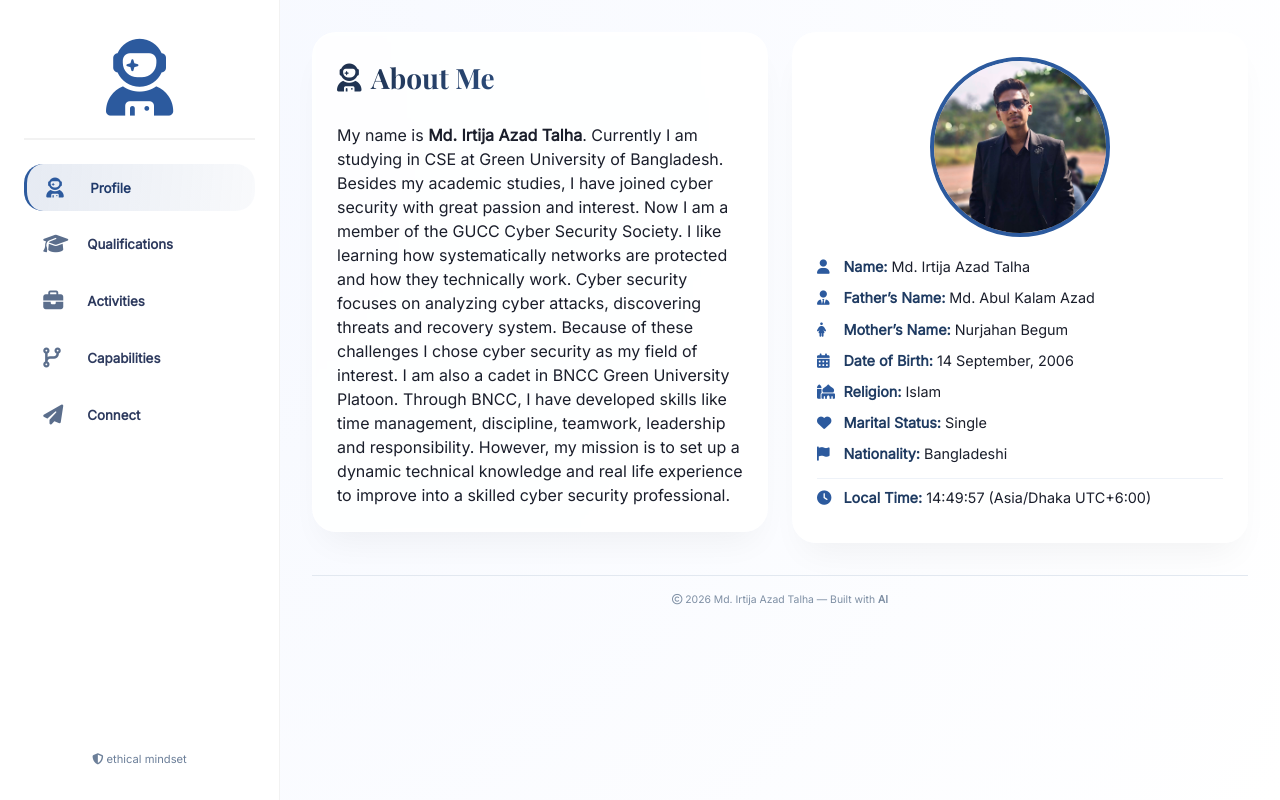
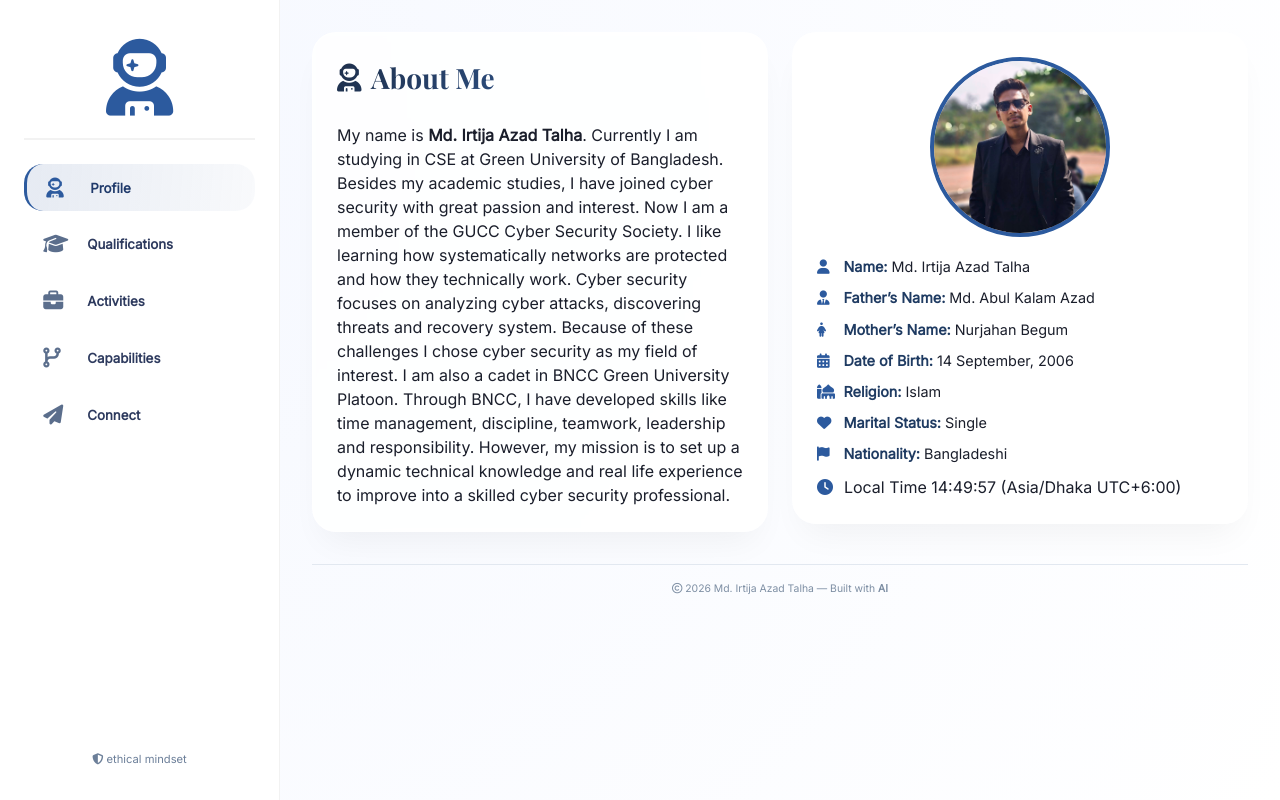
Before and after one commit to Irtizaa6x/Irtizaa6x.github.io, a plain HTML site: page index.html in a window 1280 px wide. Drawn offline with nearby package versions, Linux system fonts and the light colour scheme.

Commit message:
Replace local time paragraph with a div structure

```diff
--- a/index.html
+++ b/index.html
@@ -60,7 +60,12 @@
                                 <p><i class="fas fa-mosque"></i> <strong>Religion:</strong> Islam</p>
                                 <p><i class="fas fa-heart"></i> <strong>Marital Status:</strong> Single</p>
                                 <p><i class="fas fa-flag"></i> <strong>Nationality:</strong> Bangladeshi</p>
-                                <p class="local-time-line"><i class="fas fa-clock"></i> <strong>Local Time:</strong> <span id="dhaka-time">--:--:--</span> (Asia/Dhaka UTC+6:00)</p>
+                                <div class="local-time-wrapper">
+    <span class="live-indicator"></span>
+    <span class="time-label"><i class="fas fa-clock"></i> Local Time</span>
+    <span class="time-digital" id="dhaka-time">--:--:--</span>
+    <span class="time-zone">(Asia/Dhaka UTC+6:00)</span>
+</div>
                             </div>
                         </div>
                     </div>
```
